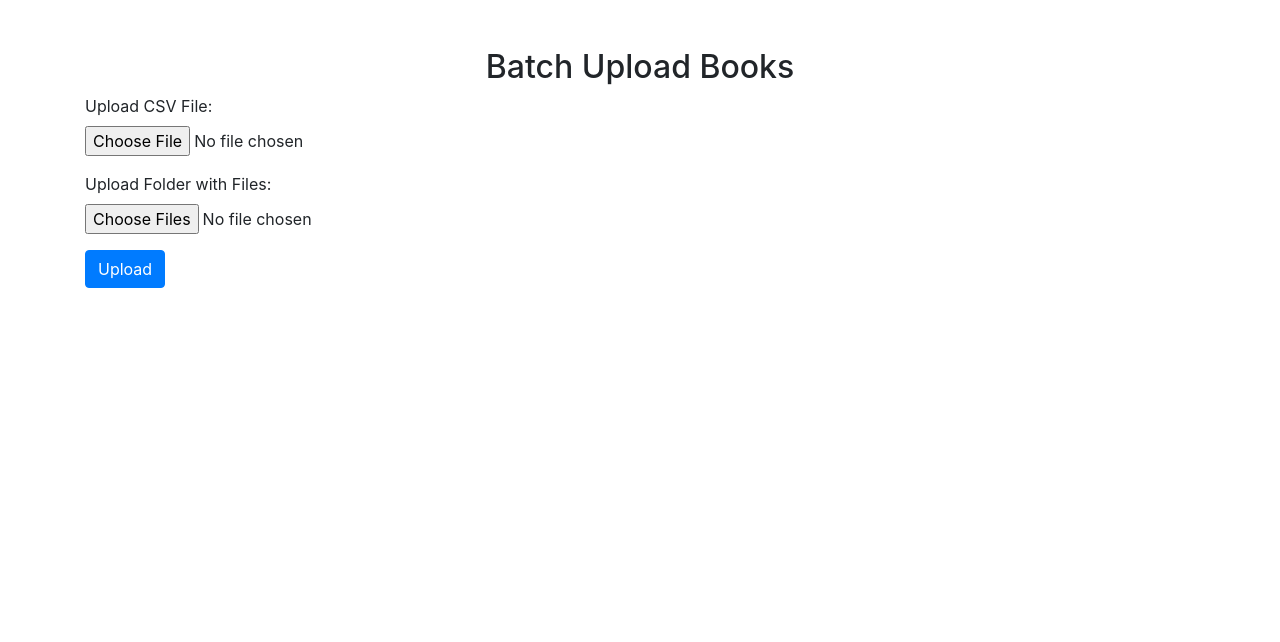
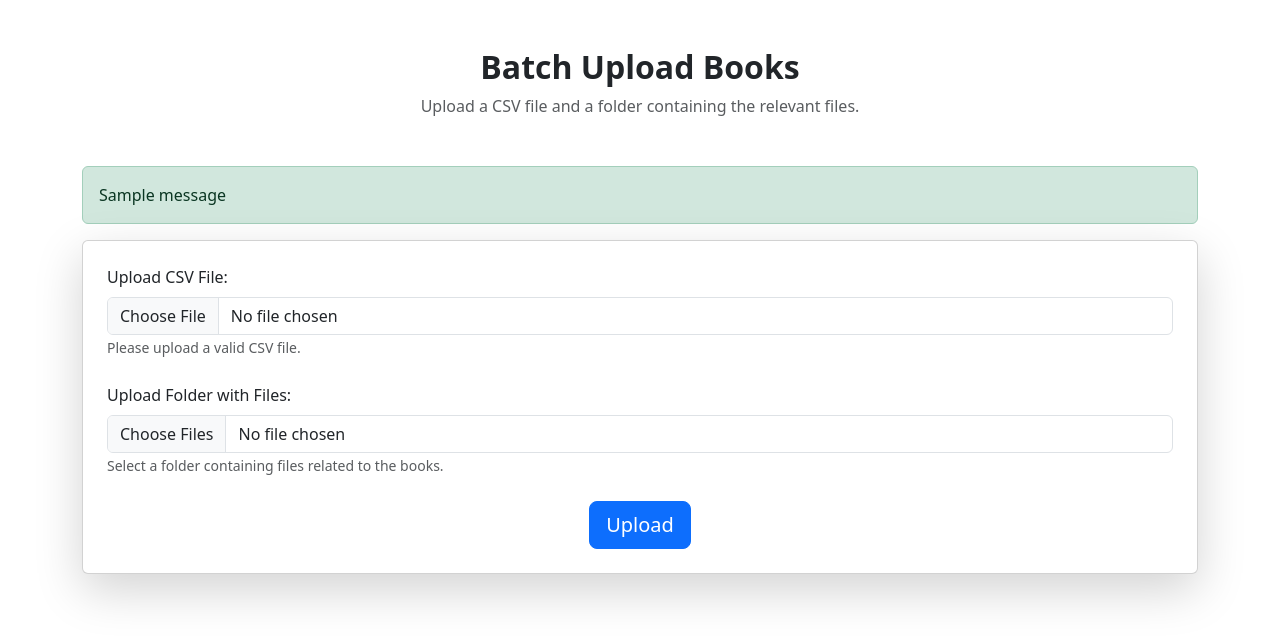
Before and after one commit to Rizzgods/LIBRARY-SYS, a Django app: page /adminside/batch-upload/ in a window 1280 px wide. Shown: the top 642 px of the page. Run offline with Django 5.2, Linux system fonts and the light colour scheme; tables that the repository leaves empty hold one stand-in row (values such as "Sample post"); one stand-in notice (Sample message) is shown; some libraries are stand-ins or nearby versions.

Commit message:
better ui pass change  and batch up

```diff
--- a/adminside/templates/admin.html
+++ b/adminside/templates/admin.html
@@ -4,29 +4,67 @@
     <meta charset="UTF-8">
     <meta name="viewport" content="width=device-width, initial-scale=1.0">
     <title>Batch Upload</title>
-    <!-- Bootstrap CSS -->
-    <link href="https://stackpath.bootstrapcdn.com/bootstrap/4.5.2/css/bootstrap.min.css" rel="stylesheet">
+    <!-- Bootstrap 5 CSS -->
+    <link href="https://cdn.jsdelivr.net/npm/bootstrap@5.3.3/dist/css/bootstrap.min.css" rel="stylesheet">
 </head>
 <body>
     <div class="container mt-5">
-        <h2 class="text-center">Batch Upload Books</h2>
-        <form method="POST" action="{% url 'batch-upload' %}" enctype="multipart/form-data">
-            {% csrf_token %}
-            <div class="form-group">
-                <label for="csvFile">Upload CSV File:</label>
-                <input type="file" class="form-control-file" id="csvFile" name="csvFile" accept=".csv" required>
+        <!-- Page Header -->
+        <div class="text-center mb-5">
+            <h2 class="fw-bold">Batch Upload Books</h2>
+            <p class="text-muted">Upload a CSV file and a folder containing the relevant files.</p>
+        </div>
+
+        {% if messages %}
+            {% for message in messages %}
+                {% if message.tags == 'success' %}
+                    <div class="alert alert-success">
+                        {{ message }}
+                    </div>
+                {% elif message.tags == 'error' %}
+                    <div class="alert alert-danger">
+                        <ul class="mb-0">
+                            <li>{{ message }}</li>
+                        </ul>
+                    </div>
+                {% endif %}
+            {% endfor %}
+        {% endif %}
+
+
+        <!-- Error Message Section -->
+
+
+
+        <!-- Upload Form -->
+        <div class="card shadow-lg">
+            <div class="card-body p-4">
+                <form method="POST" action="{% url 'batch-upload' %}" enctype="multipart/form-data">
+                    {% csrf_token %}
+                    <!-- CSV File Upload -->
+                    <div class="mb-4">
+                        <label for="csvFile" class="form-label">Upload CSV File:</label>
+                        <input type="file" class="form-control" id="csvFile" name="csvFile" accept=".csv" required>
+                        <small class="form-text text-muted">Please upload a valid CSV file.</small>
+                    </div>
+
+                    <!-- Folder Upload -->
+                    <div class="mb-4">
+                        <label for="fileFolder" class="form-label">Upload Folder with Files:</label>
+                        <input type="file" class="form-control" id="fileFolder" name="fileFolder" webkitdirectory directory multiple required>
+                        <small class="form-text text-muted">Select a folder containing files related to the books.</small>
+                    </div>
+
+                    <!-- Submit Button -->
+                    <div class="text-center">
+                        <button type="submit" class="btn btn-primary btn-lg">Upload</button>
+                    </div>
+                </form>
             </div>
-            <div class="form-group">
-                <label for="fileFolder">Upload Folder with Files:</label>
-                <input type="file" class="form-control-file" id="fileFolder" name="fileFolder" webkitdirectory directory multiple required>
-            </div>
-            <button type="submit" class="btn btn-primary">Upload</button>
-        </form>
+        </div>
     </div>
 
-    <!-- Bootstrap JS and dependencies -->
-    <script src="https://code.jquery.com/jquery-3.5.1.slim.min.js"></script>
-    <script src="https://cdn.jsdelivr.net/npm/@popperjs/core@2.9.1/dist/umd/popper.min.js"></script>
-    <script src="https://stackpath.bootstrapcdn.com/bootstrap/4.5.2/js/bootstrap.min.js"></script>
+    <!-- Bootstrap 5 JS and dependencies -->
+    <script src="https://cdn.jsdelivr.net/npm/bootstrap@5.3.3/dist/js/bootstrap.bundle.min.js"></script>
 </body>
 </html>
--- a/adminside/templates/book_page_views.html
+++ b/adminside/templates/book_page_views.html
@@ -64,6 +64,7 @@
             <a href="#" class="list-group-item list-group-item-action" id="analytics-link">User List</a>
             <a href="#" class="list-group-item list-group-item-action" id="Create-link">Create Account</a>
             <a href="#" class="list-group-item list-group-item-action" id="CSV-link">Import from CSV</a>
+            <a href="{% url 'batch-upload' %}" class="list-group-item list-group-item-action" id="batch-link">Batch Upload</a>
         </div>
     </div>
     <!-- /Sidebar -->
--- a/adminside/views.py
+++ b/adminside/views.py
@@ -97,7 +97,7 @@ def batch_upload_view(request):
             if os.path.exists(temp_dir):
                 os.rmdir(temp_dir)
 
-        return redirect('home')
+        return redirect('batch-upload')
 
     return render(request, 'admin.html')
 
--- a/librarian/models.py
+++ b/librarian/models.py
@@ -47,7 +47,7 @@ class SubSection(models.Model):
         return  self.code + '-' + self.name
 
 class Books(models.Model):
-    BookTitle = models.CharField(max_length=100)
+    BookTitle = models.CharField(max_length=100, unique=True)
     Author = models.CharField(max_length=100)
     Description = models.TextField(null=True, blank=True)
     Date = models.DateField()
--- a/student/templates/edit_pass.html
+++ b/student/templates/edit_pass.html
@@ -18,7 +18,10 @@
                     <div class="card-body">
                         <form method="post">
                             {% csrf_token %}
-                            <h1>User:</h1><h3>{{ user.username }}</h3>
+                            <div class="mb-3 d-flex align-items-center">
+                                <h1 class="me-2 mb-0">Username:</h1>
+                                <h5 class="mb-0">{{ user.username }}</h5>
+                            </div>
 
                             <div class="mb-3">
                                 <label for="id_old_password" class="form-label">Old Password</label>
--- a/student/templates/student_content.html
+++ b/student/templates/student_content.html
@@ -11,6 +11,7 @@
         <span class="dropdown-item-text" id="no-notifications">No notifications</span>
     </div>
 </div>
+
 {% endblock %}
 
 {% block style %}
@@ -367,6 +368,7 @@
 {% block nav %}
 <a href="{% url 'view' %}" class="navbar-desc"><li class="active"><span class="material-symbols-outlined navbar-icon" alt="home">home</span>Home</li></a>
 <a href="{% url 'bookmark' %}" class="navbar-desc"><li><span class="material-symbols-outlined bookmark navbar-icon" alt="bookmark">bookmark</span>Bookmark</li></a>
+<a href="{% url 'change-password' %}" class="navbar-desc"><li><span class="material-symbols-outlined bookmark navbar-icon" alt="bookmark">bookmark</span>Change Password</li></a>
 <li id="li-dropdown"><div>
     <button class="dropdown-btn dropdown-toggle navbar-desc" type="button" data-bs-toggle="dropdown" aria-expanded="false">
         <span class="material-symbols-outlined navbar-icon">book_2</span>Book Borrow
@@ -377,6 +379,7 @@
     </ul>
   </div>
 </li>
+
 {% endblock %}
 
 {% block body %}
```
Also changed, not shown: librarian/templates/main.html (+15 -83 lines), db.sqlite3, media/books/images/1_PPu1M9FkK1pJeT9cWiiPxw.jpg (deleted), media/books/images/book-covers-big-2019101610.jpg (deleted), media/books/images/example_image_0jkeZYF.jpg (added), media/books/images/example_image_2kBDtz0.jpg (added), media/books/images/example_image_K3xIRFw.jpg (added), media/books/images/example_image_Kv1dVk7.jpg (added), 6 other files.
